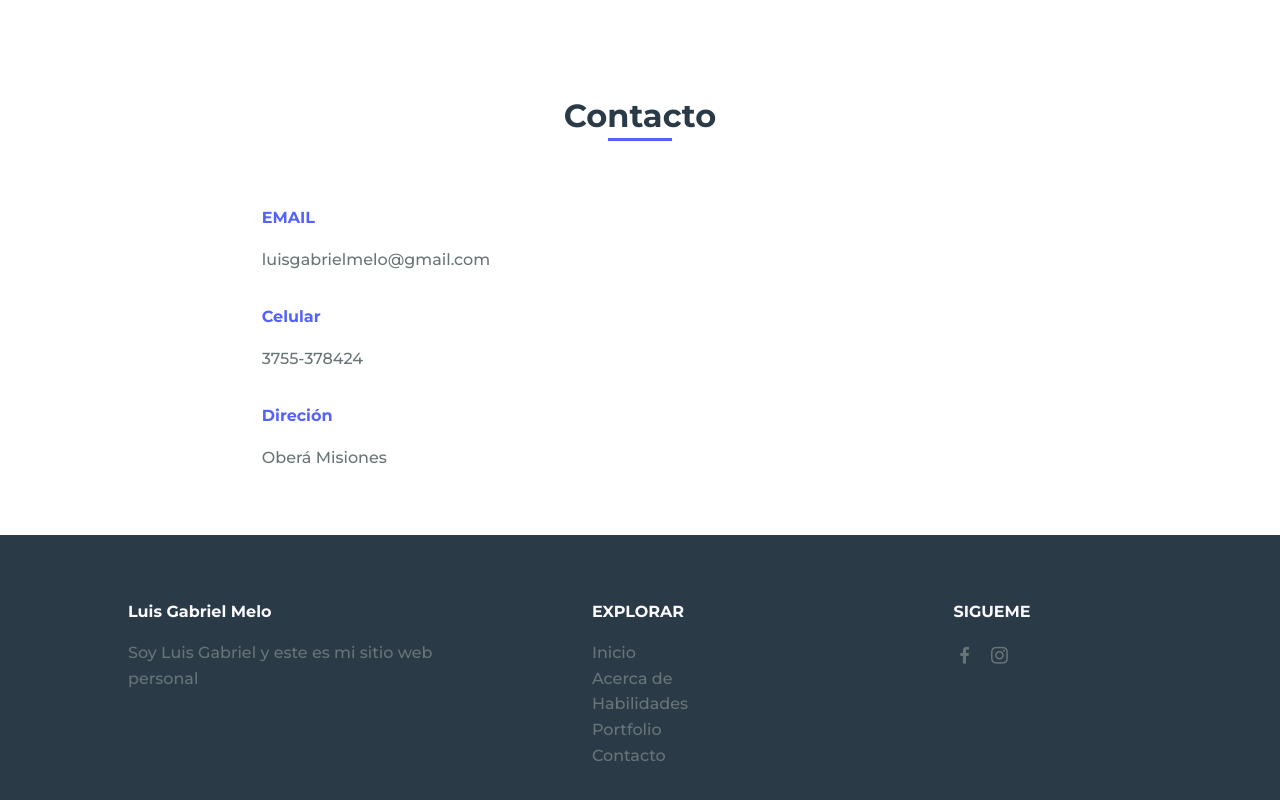
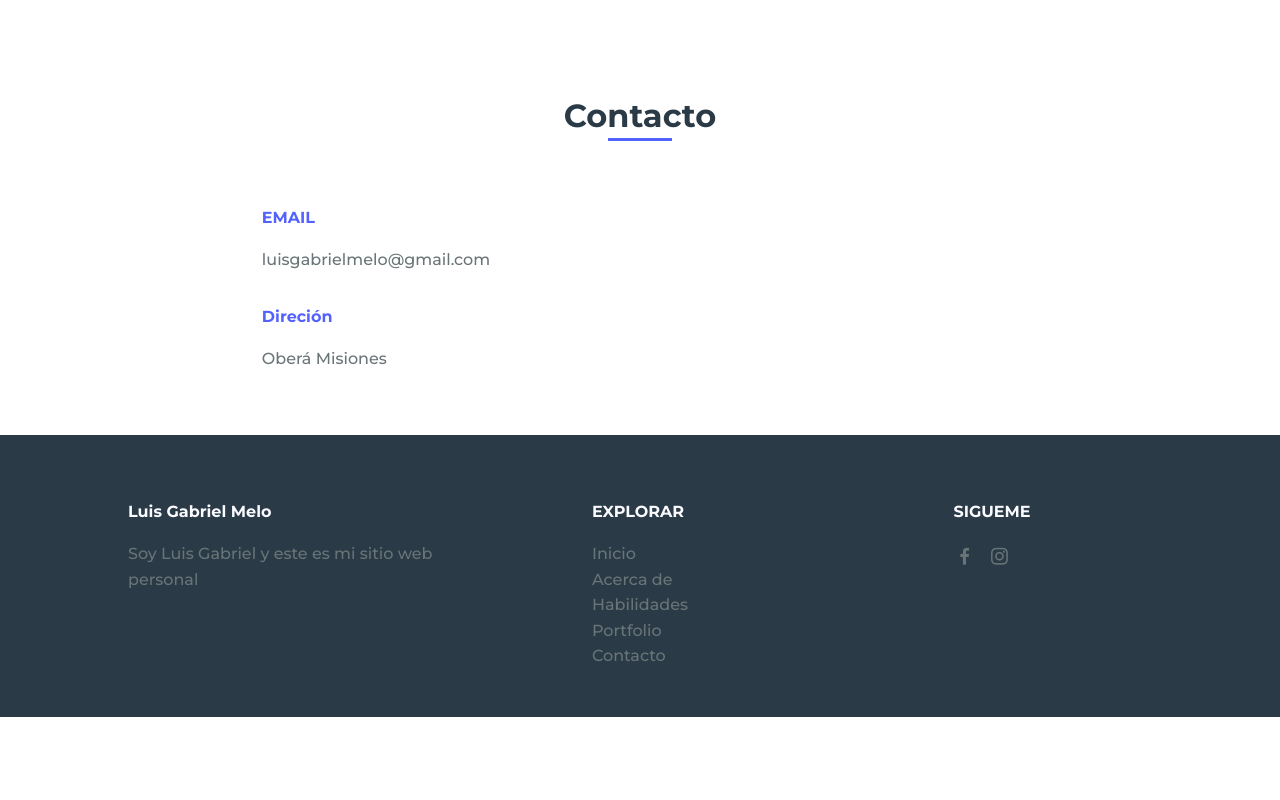
Before and after one commit to LuisGabrielMelo/portafoliodigital, a plain HTML site: page index.html in a window 1280 px wide. Shown: the part 2011-2811 px from the top of the page. After the commit the page ends 2728 px from the top, so only its background shows below. Drawn offline with nearby package versions, Linux system fonts and the light colour scheme.

Commit message:
Update index.html

```diff
--- a/index.html
+++ b/index.html
@@ -111,8 +111,7 @@
                         <h3 class="contact__subtitle">EMAIL</h3>
                         <span class="contact__text">luisgabrielmelo@gmail.com</span>
 
-                        <h3 class="contact__subtitle">Celular</h3>
-                        <span class="contact__text">3755-378424</span>
+
 
                         <h3 class="contact__subtitle">Direción</h3>
                         <span class="contact__text">Oberá Misiones</span>
```
